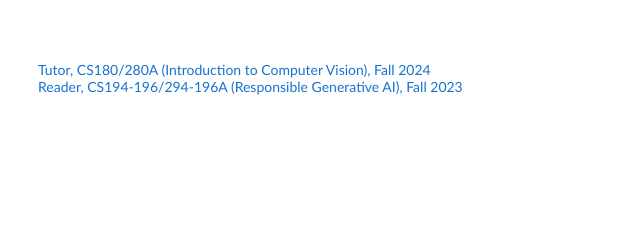
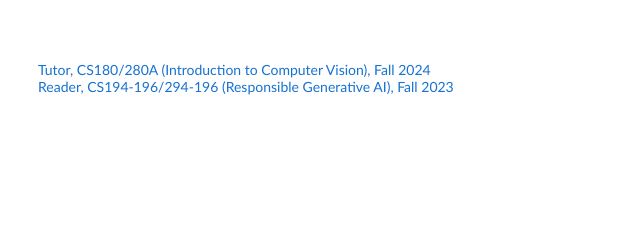
Before and after one commit to BILLLLLLL/BILLLLLLL.github.io, a plain HTML site: page index.html in a window 1280 px wide. Shown: the part 921-1161 px from the top of the page, 426-1066 px from the left. Drawn offline with Linux system fonts and the light colour scheme.

Commit message:
Update index.html

```diff
--- a/index.html
+++ b/index.html
@@ -153,7 +153,7 @@
               <td width="75%" valign="center">
                 <a href="https://inst.eecs.berkeley.edu/~cs180/fa24/">Tutor, CS180/280A (Introduction to Computer Vision), Fall 2024</a>
                 <br>
-                <a href="https://rdi.berkeley.edu/responsible-genai/f23">Reader, CS194-196/294-196A (Responsible Generative AI), Fall 2023</a>
+                <a href="https://rdi.berkeley.edu/responsible-genai/f23">Reader, CS194-196/294-196 (Responsible Generative AI), Fall 2023</a>
               </td>
             </tr>
           </tbody></table>
```
